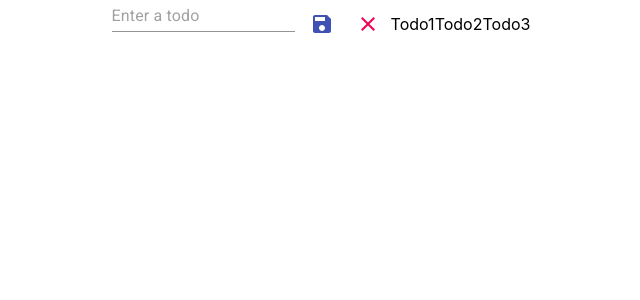
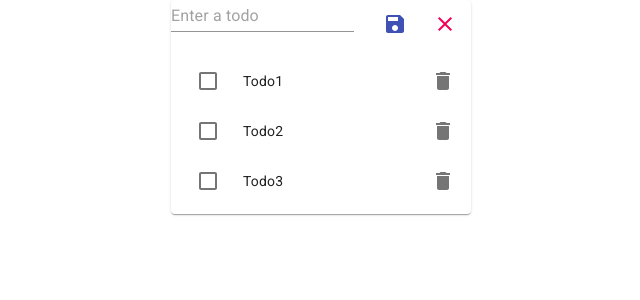
Before and after one commit to sam83045/react-to-do, a React (Create React App) app: page / in a window 1280 px wide. Shown: the top 300 px of the page, without its empty margins (319-959 px from the left). Built offline with nearby package versions, Linux system fonts and the light colour scheme.

Commit message:
Delete Single Todo implemented

```diff
--- a/src/components/TodoList.jsx
+++ b/src/components/TodoList.jsx
@@ -1,30 +1,94 @@
 import React, { useEffect } from "react";
 import { connect } from "react-redux";
-import { loadTodoList } from "../redux/actions";
+import { loadTodoList, deleteMultipleTodo } from "../redux/actions";
 import { todoListSelector } from "../redux/selectors/todoSelectors";
 import PropTypes from "prop-types";
+import {
+  Checkbox,
+  IconButton,
+  List,
+  ListItem,
+  ListItemIcon,
+  ListItemSecondaryAction,
+  ListItemText,
+  makeStyles,
+} from "@material-ui/core";
+import DeleteIcon from "@material-ui/icons/Delete";
 
-const TodoList = ({ loadTodoList, todoList }) => {
+const useStyles = makeStyles(() => ({
+  root: {},
+}));
+
+const TodoList = ({ loadTodoList, todoList, deleteMultipleTodo }) => {
+  const classes = useStyles();
+  const [checked, setChecked] = React.useState([]);
   useEffect(() => {
     loadTodoList();
   }, []);
+
+  const handleToggle = (value) => () => {
+    const currentIndex = checked.indexOf(value);
+    const newChecked = [...checked];
+
+    if (currentIndex === -1) {
+      newChecked.push(value);
+    } else {
+      newChecked.splice(currentIndex, 1);
+    }
+
+    setChecked(newChecked);
+  };
+
+  const deleteTodo = (todo) => deleteMultipleTodo([todo]);
+
   return (
-    <>
-      {todoList.map((item, idx) => (
-        <div key={idx}>{item.task}</div>
-      ))}
-    </>
+    <div className={classes.root}>
+      <List dense component="div" role="list">
+        {todoList.map((item) => {
+          const todoId = `todo-list-item-${item.task}-label`;
+
+          return (
+            <ListItem
+              key={item.id}
+              role="listitem"
+              button
+              onClick={handleToggle(item.id)}
+            >
+              <ListItemIcon>
+                <Checkbox
+                  checked={checked.indexOf(item.id) !== -1}
+                  tabIndex={-1}
+                  disableRipple
+                  inputProps={{ "aria-labelledby": todoId }}
+                />
+              </ListItemIcon>
+              <ListItemText id={todoId} primary={item.task} />
+              <ListItemSecondaryAction>
+                <IconButton
+                  edge="end"
+                  aria-label="delete"
+                  onClick={() => deleteTodo(item)}
+                >
+                  <DeleteIcon />
+                </IconButton>
+              </ListItemSecondaryAction>
+            </ListItem>
+          );
+        })}
+      </List>
+    </div>
   );
 };
 
 TodoList.propTypes = {
   loadTodoList: PropTypes.func.isRequired,
   todoList: PropTypes.array.isRequired,
+  deleteMultipleTodo: PropTypes.func.isRequired,
 };
 
 export default connect(
   (state) => ({
     todoList: todoListSelector(state),
   }),
-  { loadTodoList }
+  { loadTodoList, deleteMultipleTodo }
 )(TodoList);
--- a/src/pages/TodoPage.jsx
+++ b/src/pages/TodoPage.jsx
@@ -1,28 +1,25 @@
 import React from "react";
-import { Grid } from "@material-ui/core";
 import { makeStyles } from "@material-ui/core/styles";
 import { TodoInput, TodoList } from "../components";
+import { Paper } from "@material-ui/core";
 
 const useStyles = makeStyles(() => ({
   root: {
     margin: "auto",
+    width: 300,
+    paper: {
+      overflow: "auto",
+    },
   },
 }));
 
 function TodoPage() {
   const classes = useStyles();
   return (
-    <div className={classes.root}>
-      <Grid
-        container
-        justify="center"
-        alignItems="center"
-        className={classes.root}
-      >
-        <TodoInput />
-        <TodoList />
-      </Grid>
-    </div>
+    <Paper className={classes.root}>
+      <TodoInput />
+      <TodoList />
+    </Paper>
   );
 }
 
--- a/src/redux/actions/index.js
+++ b/src/redux/actions/index.js
@@ -3,5 +3,5 @@ export const CONSTANTS = {
   LOAD_TODO_LIST: "LOAD_TODO_LIST",
   ADD_TODO: "ADD_TODO",
   UPDATE_TODO: "UPDATE_TODO",
-  REMOVE_MULTIPLE_TODO: "REMOVE_MULTIPLE_TODO",
+  DELETE_MULTIPLE_TODO: "DELETE_MULTIPLE_TODO",
 };
--- a/src/redux/actions/todoActions.js
+++ b/src/redux/actions/todoActions.js
@@ -24,10 +24,10 @@ export const addTodo = (item) => {
     }
 };
 
-export const removeMultipleTodo = (items) => {
+export const deleteMultipleTodo = (items) => {
     return async dispatch => {
         return dispatch({
-            type: CONSTANTS.REMOVE_MULTIPLE_TODO,
+            type: CONSTANTS.DELETE_MULTIPLE_TODO,
             payload: items
         })
     }
--- a/src/redux/reducers/todoReducer.js
+++ b/src/redux/reducers/todoReducer.js
@@ -12,7 +12,7 @@ const todoReducer = (state = initialState, actions) => {
         case CONSTANTS.ADD_TODO: {
             return [actions.payload, ...state];
         }
-        case CONSTANTS.REMOVE_MULTIPLE_TODO: {
+        case CONSTANTS.DELETE_MULTIPLE_TODO: {
             return state.filter(stateToDo =>
                 !actions.payload.some((removeTodo) => stateToDo.id === removeTodo.id)
             );
```
